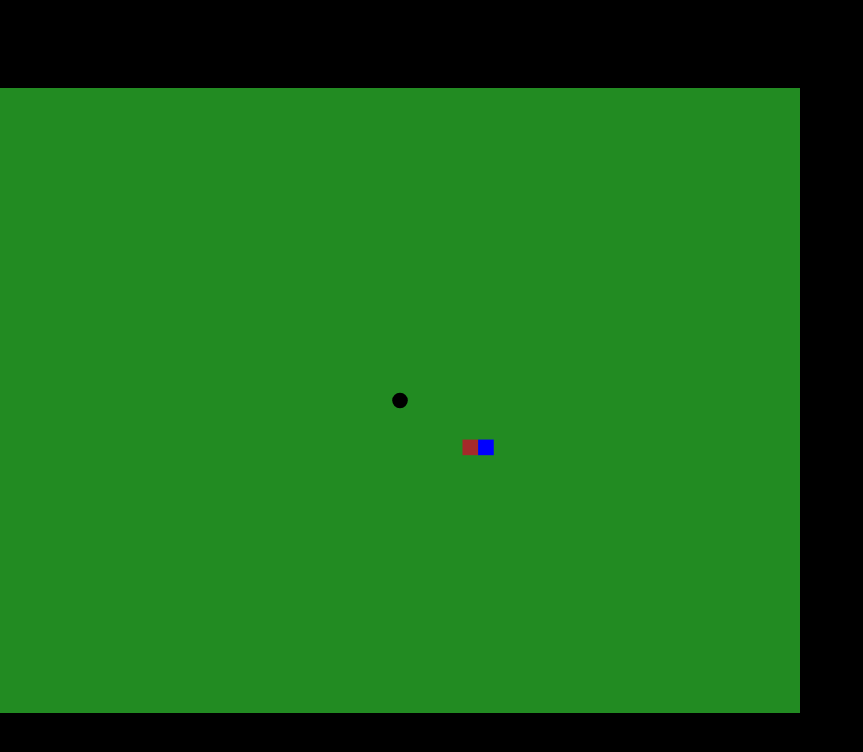
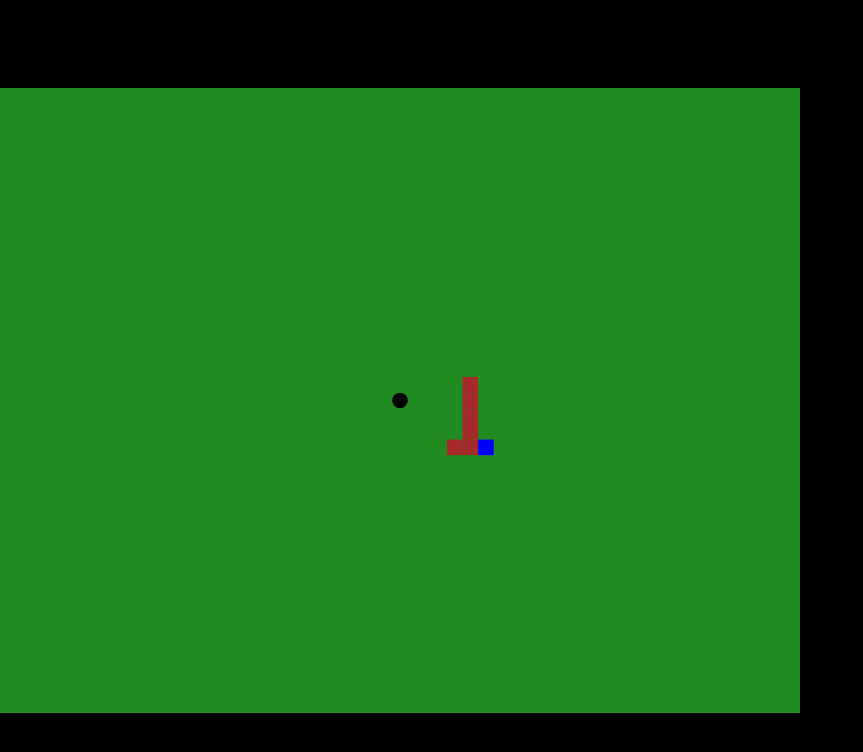
Before and after one commit to cedricgeissmann/js-game, a plain HTML site: page index.html in a window 1280 px wide. Both pictures are taken after a click on the button "New Game". Shown: the whole page, without its empty margins (0-863 px from the left). Drawn offline with Linux system fonts and the light colour scheme.

Commit message:
Added collision detection for walls

```diff
--- a/index.html
+++ b/index.html
@@ -13,6 +13,11 @@
     <div id="game">
         <svg id="game-screen" viewBox="-512 -400 1024 800" width="1024" height="800">
             <rect class="can-collide" x="80" y="50" width="20" height="20" fill="brown" />
+            <rect class="can-collide" x="60" y="50" width="20" height="20" fill="brown" />
+            <rect class="can-collide" x="80" y="30" width="20" height="20" fill="brown" />
+            <rect class="can-collide" x="80" y="10" width="20" height="20" fill="brown" />
+            <rect class="can-collide" x="80" y="-10" width="20" height="20" fill="brown" />
+            <rect class="can-collide" x="80" y="-30" width="20" height="20" fill="brown" />
         </svg>
     </div>
     <div id="menu">
--- a/script.js
+++ b/script.js
@@ -8,7 +8,8 @@ const HEIGHT = 800
 
 const NS = "http://www.w3.org/2000/svg"
 const PROJECTILES = []
-const ITEMS = []
+const ITEMS = {}
+let ITEMS_LAST_ID = 0
 const CAMERA_CENTER = new Vector(0, 0)
 const INPUT = new Input()
 let PAUSE = true
@@ -93,7 +94,10 @@ class Item extends GameObject {
         this.obj.setAttribute("fill", "blue")
         this.obj.setAttribute("class", "item")
         screen.appendChild(this.obj)
-        ITEMS.push(this)
+
+        this.id = ITEMS_LAST_ID++
+
+        ITEMS[this.id] = this
     }
 }
 
@@ -117,6 +121,25 @@ class Player extends GameObject {
 
     updatePosition() {
         this.dir = INPUT.getDirection().normalize().scale(this.speed)
+        let dirBefore = this.dir.copy()
+
+
+        $$(".can-collide").forEach((obstacle) => {
+            let rect1 = this.obj.getBBox()
+            let rect2 = obstacle.getBBox()
+
+            let diag1 = new Vector(rect1.width, rect1.height)
+            let diag2 = new Vector(rect2.width, rect2.height)
+            let p1 = new Vector(rect1.x, rect1.y).add(diag1.scale(0.5))
+            let p2 = new Vector(rect2.x, rect2.y).add(diag2.scale(0.5))
+
+            let dist = p1.diff(p2)
+
+            if (dist.length() < diag1.length()) {
+                this.dir = this.dir.add(dist.neg().scale(0.5))
+            }
+        })
+
         this.pos = this.pos.add(this.dir)
         updateCirclePosition(this.obj, this.pos)
         this.orient = this.pos.diff(pointer.pos).normalize().scale(20)
@@ -126,12 +149,14 @@ class Player extends GameObject {
     }
 
     checkCollision() {
-        ITEMS.forEach((item) => {
+        Object.values(ITEMS).forEach((item) => {
             if (checkIntersection(this.obj.getBBox(), item.obj.getBBox())) {
                 this.pickUp(item)
                 screen.removeChild(item.obj)
+                delete ITEMS[item.id]
             }
         })
+
     }
 
     pickUp(item) {
```
